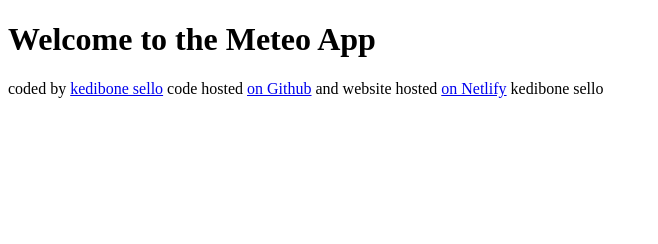
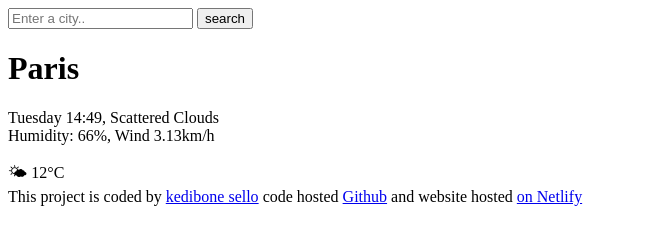
Before and after one commit to kedi-ship/meteo, a plain HTML site: page index.html in a window 1280 px wide. Shown: the whole page, without its empty margins (0-658 px from the left). Drawn offline with Linux system fonts and the light colour scheme.

Commit message:
added the html to the project

```diff
--- a/index.html
+++ b/index.html
@@ -5,14 +5,31 @@
     <meta name="viewport" content="width=device-width, initial-scale=1.0">
     <title>Hello World</title>
 </head>
-<h1>Welcome to the Meteo App</h1>
+  <boby>
+  <header>
+    <form>
+     <input type="search" placeholder="Enter a city.." required/>
+     <input type="submit"  value="search" />
+    </form>
+  </header>
+  <main>
+    <div>
+<h1>Paris</h1>
+<p>
+    Tuesday 14:49, Scattered Clouds
+    <br />
+    Humidity: 66%,  Wind 3.13km/h
+</p>
+</div>
+<div>🌤 12°C</div>
+</main>
 <footer>
-    coded by
-    <a href="https://github.com/kedi-ship/">kedibone sello</a> code hosted <a href="https://github.com/kedi-ship/meteo">on Github</a>
-    and website hosted <a href="https://meteo-project-shecodes.netlify.app/">on Netlify</a>
-    kedibone sello
+  This project is coded by
+    <a href="https://github.com/kedi-ship/" target="_blank">kedibone sello</a> code hosted <a href="https://github.com/kedi-ship/meteo" target="_blank"> Github</a>
+    and website hosted <a href="https://meteo-project-shecodes.netlify.app/" target="_blank">on Netlify</a>
+
 </footer>
-<body>
+
 
 </body>
 </html>
```
